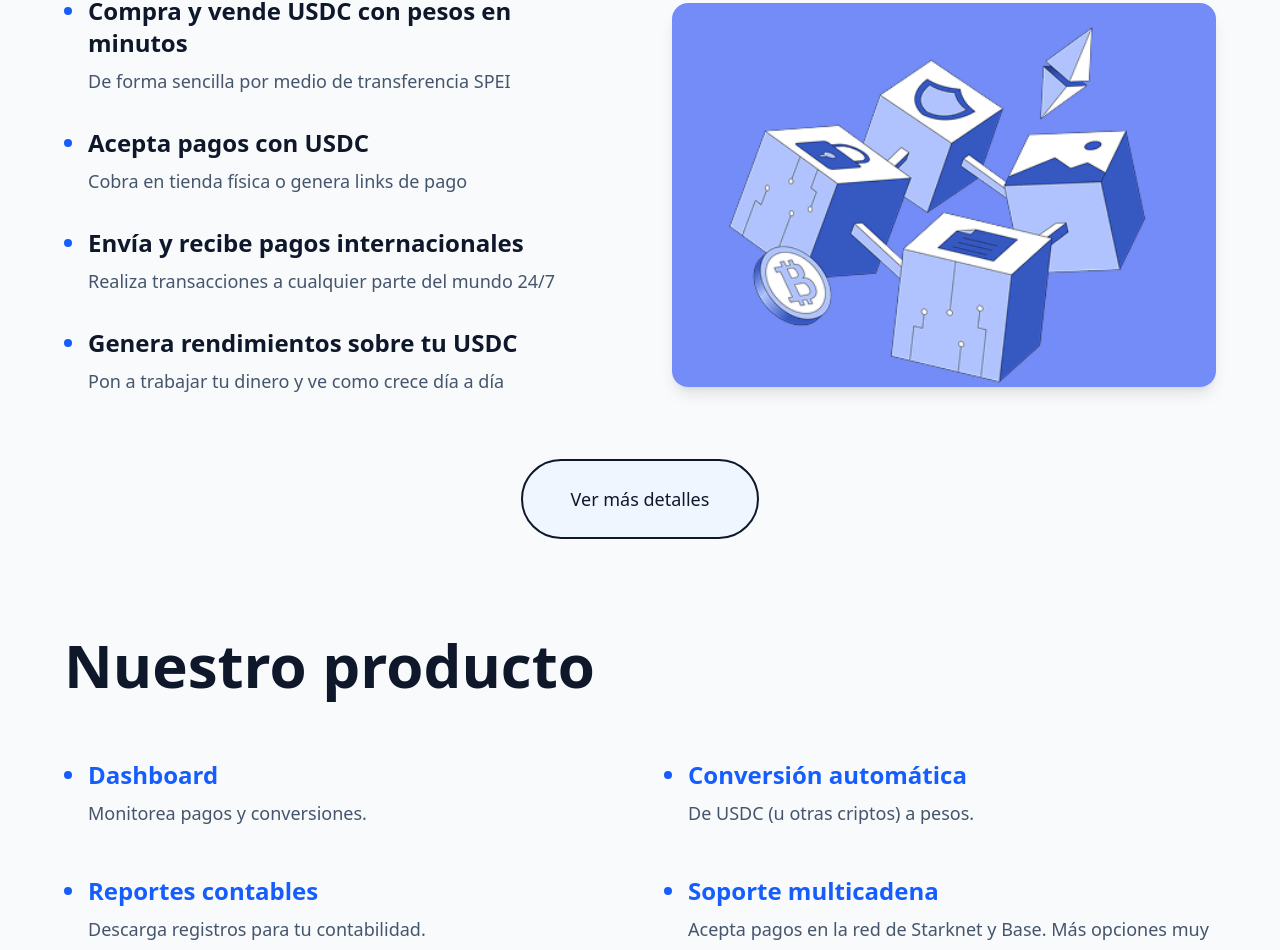
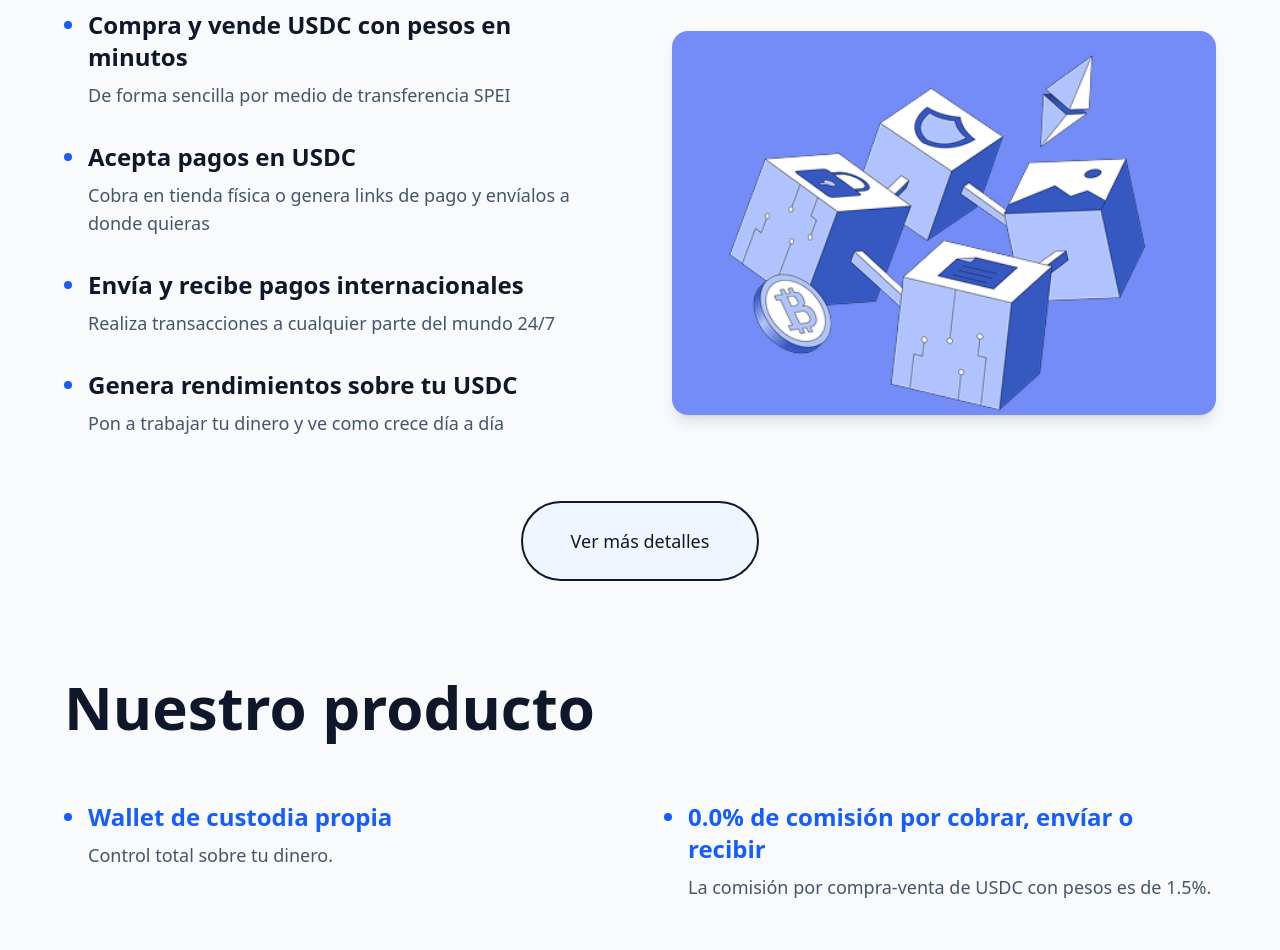
Before and after one commit to Crypto-Bros-Labs/FlowFi-Pay, a React (Vite) app: page / in a window 1280 px wide. Shown: the part 1293-2243 px from the top of the page. Built offline with nearby package versions, Linux system fonts and the light colour scheme; no server answers.

Commit message:
Cambios adicionales landing
Updated titles and descriptions for various features and products on the Landing Page.

```diff
--- a/src/shared/pages/LandingPage.tsx
+++ b/src/shared/pages/LandingPage.tsx
@@ -34,8 +34,8 @@
             description: "De forma sencilla por medio de transferencia SPEI"
         },
         {
-            title: "Acepta pagos con USDC",
-            description: "Cobra en tienda física o genera links de pago"
+            title: "Acepta pagos en USDC",
+            description: "Cobra en tienda física o genera links de pago y envíalos a donde quieras"
         },
         {
             title: "Envía y recibe pagos internacionales",
@@ -49,20 +49,20 @@
 
     const products = [
         {
-            title: "Dashboard",
-            description: "Monitorea pagos y conversiones."
+            title: "Wallet de custodia propia",
+            description: "Control total sobre tu dinero."
         },
         {
-            title: "Conversión automática",
-            description: "De USDC (u otras criptos) a pesos."
+            title: "0.0% de comisión por cobrar, envíar o recibir",
+            description: "La comisión por compra-venta de USDC con pesos es de 1.5%."
         },
         {
-            title: "Reportes contables",
-            description: "Descarga registros para tu contabilidad."
+            title: "Dashboard de estadísticas",
+            description: "Monitorea tus pagos y conversiones en tiempo real."
         },
         {
-            title: "Soporte multicadena",
-            description: "Acepta pagos en la red de Starknet y Base. Más opciones muy pronto."
+            title: "Administra a tu equipo",
+            description: "Agrega miembros y define roles."
         }
     ];
 
@@ -76,7 +76,7 @@
                         {/* Texto - Ocupa 8 columnas en desktop */}
                         <div className="lg:col-span-8 text-center lg:text-left space-y-6">
                             <h1 className="text-4xl md:text-6xl xl:text-7xl font-bold text-slate-900 leading-tight">
-                                Acepta pagos con cripto. Recibe Pesos. <span className="text-blue-600">Todo sin friccion.</span>
+                                Todas las herramientas financieras que necesitas <span className="text-blue-600">en una misma plataforma.</span>
                             </h1>
                             <p className="text-lg md:text-xl lg:text-2xl text-slate-600 max-w-2xl mx-auto lg:mx-0">
                                 Permite que tus clientes te paguen en <span className="text-blue-600 font-semibold">USDC</span>. Nosotros nos encargamos del resto.
```
